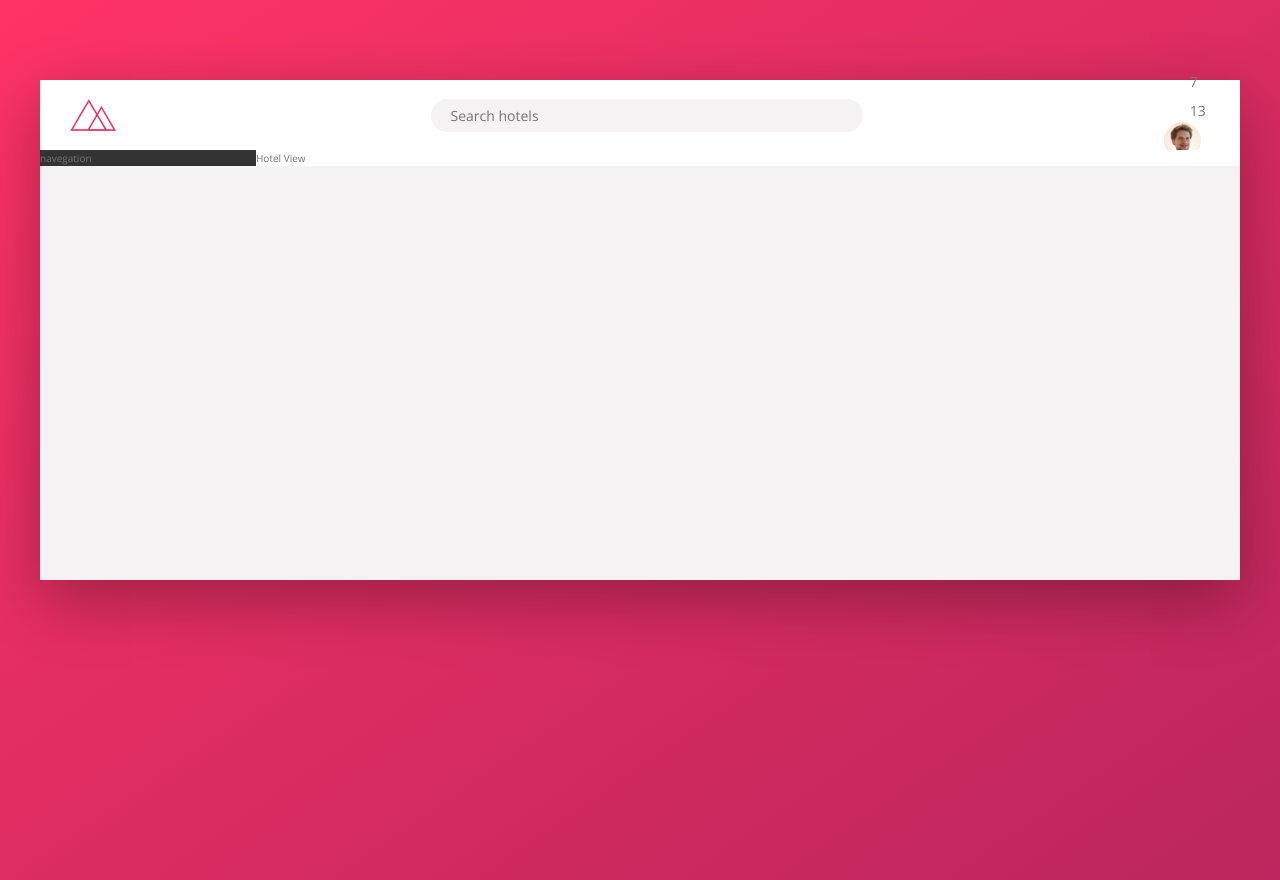
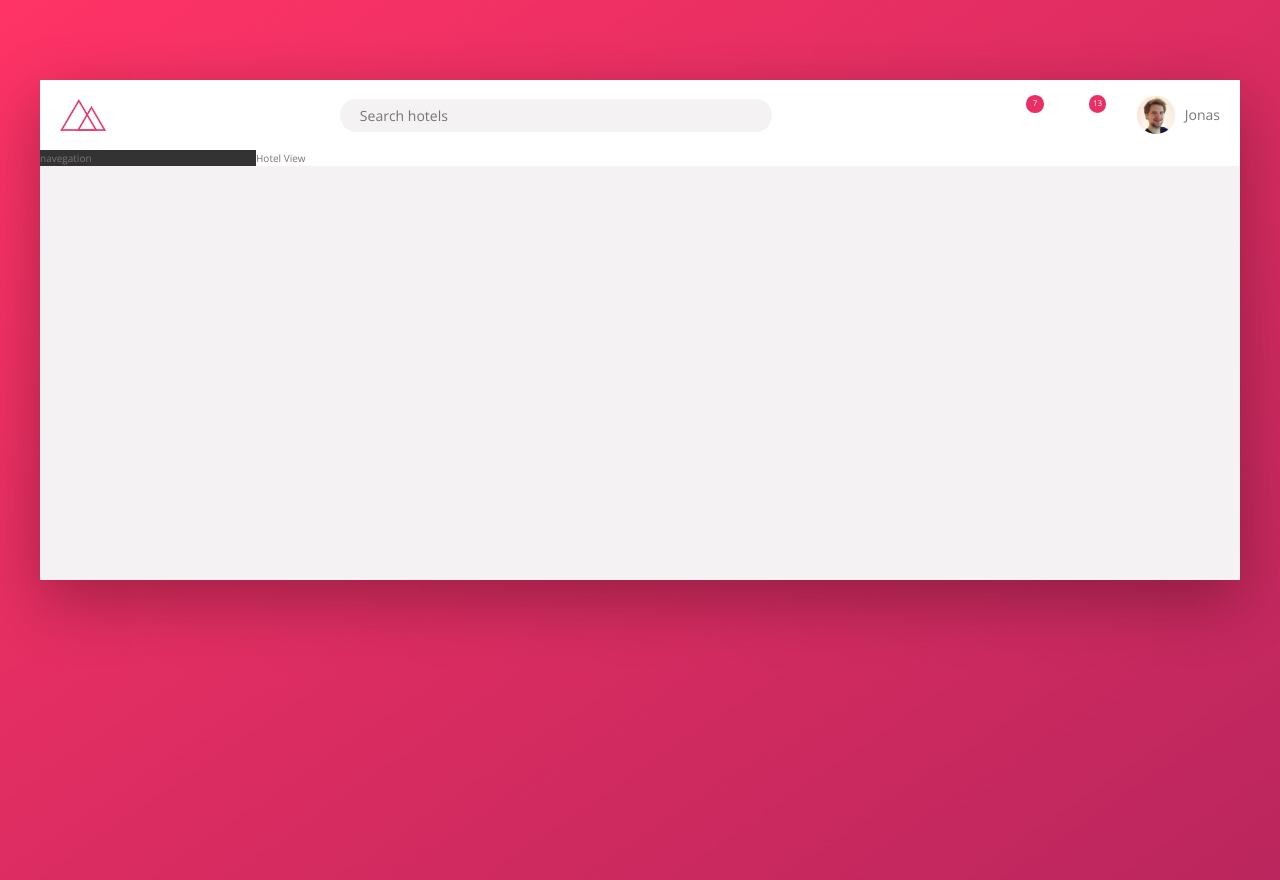
Before and after one commit to costamatthew/trillo-project, a website: page index.html in a window 1280 px wide. Drawn offline with nearby package versions, Linux system fonts and the light colour scheme.

Commit message:
feat: Building the Header - user-nav: icons, notification and user-photo

```diff
--- a/sass/_components.scss
+++ b/sass/_components.scss
@@ -2,7 +2,7 @@
 //LOGO
 .logo {
   height: 3.25rem;
-  padding-left: 3rem;
+  padding-left: 2rem;
 }
 
 ////////////////////////
@@ -70,25 +70,54 @@
 ////////////////////////
 //USER NAVEGATION
 .user-nav {
+  align-self: stretch;
+
+  display: flex;
+  align-items: center;
+
+  & > * {
+    padding: 0 2rem;
+    cursor: pointer;
+    height: 100%;
+
+    display: flex;
+    align-items: center;
+  }
+
+  & > *:hover {
+    background-color: var(--color-grey-light-2);
+  }
+
   &__icon-box {
+    position: relative;
   }
 
   &__icon {
     height: 2.25rem;
     width: 2.25rem;
+    fill: var(--color-grey-dark-2);
   }
 
   &__notification {
-  }
+    font-size: 0.8rem;
+    height: 1.75rem;
+    width: 1.75rem;
+    border-radius: 50%;
+    background-color: var(--color-primary);
+    color: var(--color-white);
 
-  &__user {
+    position: absolute;
+    top: 1.5rem;
+    right: 1.1rem;
+
+    display: flex;
+    align-items: center;
+    justify-content: center;
   }
 
   &__user-photo {
     height: 3.75rem;
     border-radius: 50%;
-  }
-
-  &__user-name {
+    margin-right: 1rem;
   }
 }
```
Also changed, not shown: css/style.css.
